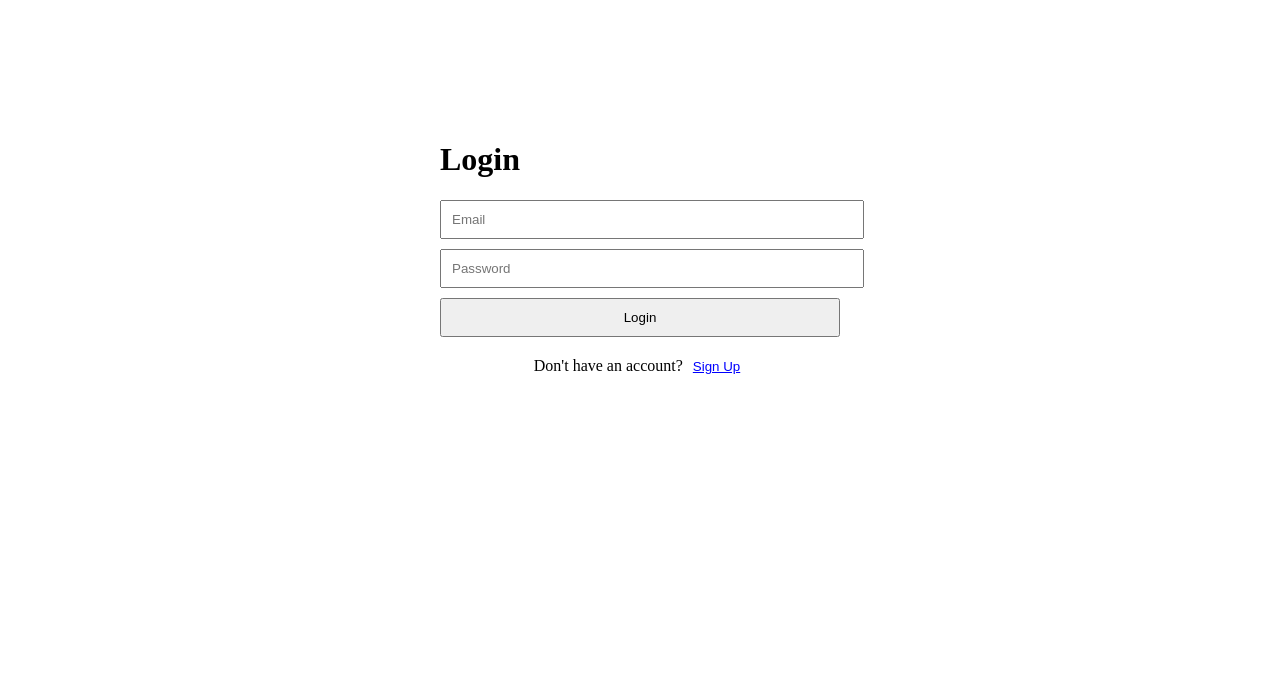
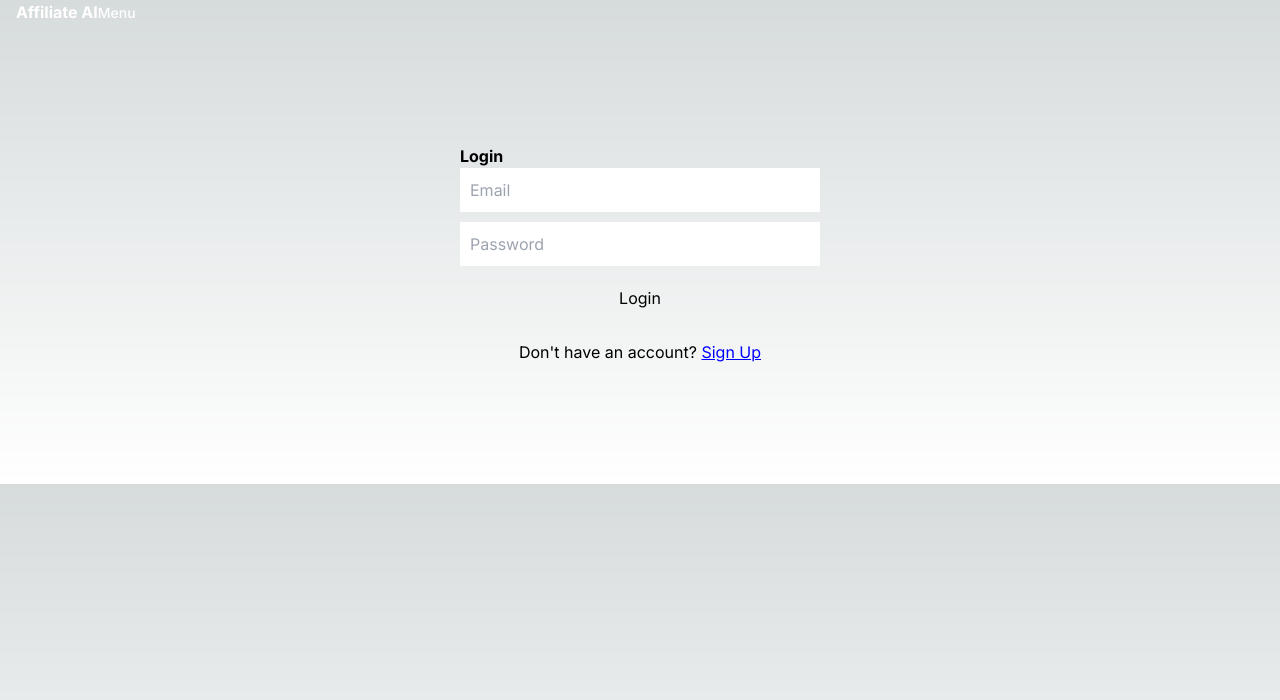
Before and after one commit to imegoodluck009-code/-affiliate-ai, a Next.js app: page /auth in a window 1280 px wide. Shown: the top 700 px of the page. Built offline with nearby package versions, Linux system fonts and the light colour scheme.

Commit message:
Add globals.css and Navbar with navigation links

```diff
--- /dev/null
+++ b/app/globals.css
@@ -0,0 +1,51 @@
+@tailwind base;
+@tailwind components;
+@tailwind utilities;
+
+:root {
+  --foreground-rgb: 0, 0, 0;
+  --background-start-rgb: 214, 219, 220;
+  --background-end-rgb: 255, 255, 255;
+}
+
+@media (prefers-color-scheme: dark) {
+  :root {
+    --foreground-rgb: 255, 255, 255;
+    --background-start-rgb: 0, 0, 0;
+    --background-end-rgb: 0, 0, 0;
+  }
+}
+
+body {
+  color: rgb(var(--foreground-rgb));
+  background: linear-gradient(
+      to bottom,
+      transparent,
+      rgb(var(--background-end-rgb))
+    )
+    rgb(var(--background-start-rgb));
+}
+
+@layer base {
+  h1, h2, h3, h4, h5, h6 {
+    @apply font-bold;
+  }
+}
+
+@layer components {
+  .btn-primary {
+    @apply bg-blue-600 text-white px-4 py-2 rounded-md hover:bg-blue-700 transition-colors;
+  }
+  .btn-secondary {
+    @apply bg-gray-200 text-gray-800 px-4 py-2 rounded-md hover:bg-gray-300 transition-colors;
+  }
+  .btn-danger {
+    @apply bg-red-600 text-white px-4 py-2 rounded-md hover:bg-red-700 transition-colors;
+  }
+  .card {
+    @apply bg-white dark:bg-gray-800 rounded-lg shadow-md overflow-hidden;
+  }
+  .input {
+    @apply w-full px-3 py-2 border border-gray-300 dark:border-gray-600 rounded-md focus:outline-none focus:ring-2 focus:ring-blue-500 dark:bg-gray-700 dark:text-white;
+  }
+}
--- a/app/layout.tsx
+++ b/app/layout.tsx
@@ -1,3 +1,8 @@
+import './globals.css'
+import { Inter } from 'next/font/google'
+
+const inter = Inter({ subsets: ['latin'] })
+
 export const metadata = {
   title: 'Affiliate AI',
   description: 'AI-powered affiliate marketing platform',
@@ -10,7 +15,62 @@ export default function RootLayout({
 }) {
   return (
     <html lang="en">
-      <body>{children}</body>
+      <body className={inter.className}>
+        <Navbar />
+        <main>{children}</main>
+      </body>
     </html>
   )
 }
+
+function Navbar() {
+  return (
+    <nav className="bg-gray-900 text-white sticky top-0 z-50 shadow-lg">
+      <div className="max-w-7xl mx-auto px-4 sm:px-6 lg:px-8">
+        <div className="flex items-center justify-between h-16">
+          <div className="flex items-center">
+            <a href="/" className="text-xl font-bold text-blue-400 hover:text-blue-300 transition-colors">
+              Affiliate AI
+            </a>
+          </div>
+          <div className="hidden md:block">
+            <div className="ml-10 flex items-baseline space-x-4">
+              <NavLink href="/">Home</NavLink>
+              <NavLink href="/dashboard">Dashboard</NavLink>
+              <NavLink href="/blog">Blog</NavLink>
+              <NavLink href="/products">Products</NavLink>
+              <NavLink href="/chat">AI Chat</NavLink>
+              <NavLink href="/auth">Login</NavLink>
+            </div>
+          </div>
+          {/* Mobile menu button - simplified */}
+          <div className="md:hidden">
+            <MobileMenu />
+          </div>
+        </div>
+      </div>
+    </nav>
+  )
+}
+
+function NavLink({ href, children }: { href: string; children: React.ReactNode }) {
+  return (
+    <a
+      href={href}
+      className="px-3 py-2 rounded-md text-sm font-medium text-gray-300 hover:text-white hover:bg-gray-700 transition-colors"
+    >
+      {children}
+    </a>
+  )
+}
+
+function MobileMenu() {
+  return (
+    <a
+      href="/dashboard"
+      className="px-3 py-2 rounded-md text-sm font-medium text-gray-300 hover:text-white hover:bg-gray-700 transition-colors"
+    >
+      Menu
+    </a>
+  )
+}
```
